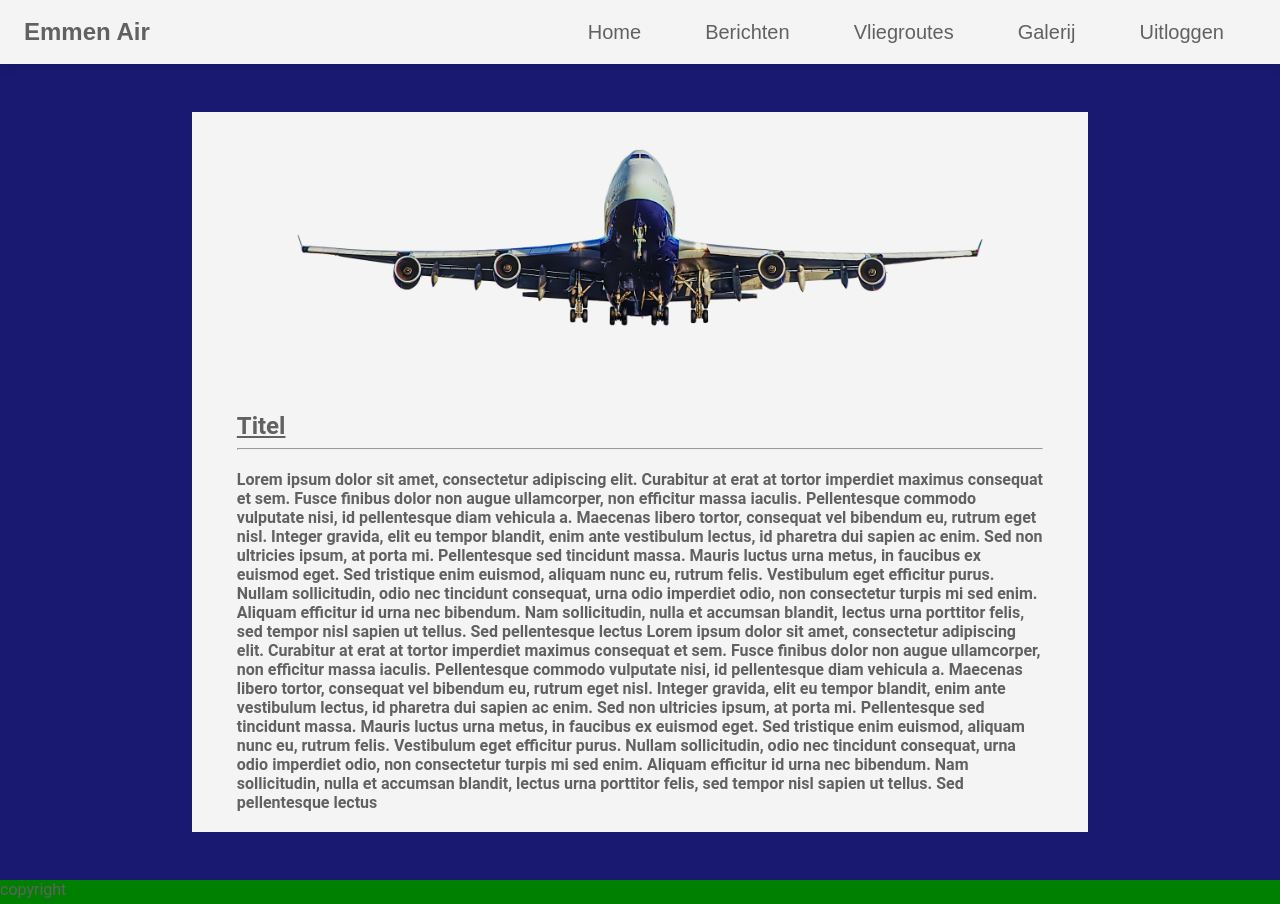
After one commit to StendenRepo/Emmen-air, a PHP site: page /infopage.php in a window 1280 px wide. The commit adds this page. Run offline with PHP 8.4, Linux system fonts and the light colour scheme.

Commit message:
infopagina aangemaakt en opgebouwd met een placeholder logo en artikel

```diff
--- /dev/null
+++ b/public/infopage.php
@@ -0,0 +1,91 @@
+<!DOCTYPE html>
+<html lang="en">
+    <head>
+        <?php include "../templates/header.php"; ?>
+    </head>
+    <body>
+        <div id=container>
+        <header>
+            <div class="logo">
+                <h1>Emmen Air</h1>
+            </div>
+            <div class="openMenu">
+                <i class="fa fa-bars"></i>
+            </div>
+            <ul class="nav-desktop">
+                <li><a href="#">Home</a></li>
+                <li><a href="#">Berichten</a></li>
+                <li><a href="#">Vliegroutes</a></li>
+                <li><a href="#">Galerij</a></li>
+                <li><a href="#">Uitloggen</a>
+            </ul>
+            <ul class="nav-mobile">
+                <li><a href="#">Home</a></li>
+                <li><a href="#">Berichten</a></li>
+                <li><a href="#">Vliegroutes</a></li>
+                <li><a href="#">Galerij</a></li>
+                <li><a href="#">Uitloggen</a></li>
+            </ul>
+        </header>
+        <script type="text/javascript" src="app.js"></script>
+            <main class=infopagina>
+                <div class=artikel-box>
+                    <div class="artikel-veld">
+                        <div class=afbeelding>
+                            <img src=assets/vliegtuig.png alt="vliegtuig"/>
+                        </div>
+                        <div class=titel>
+                            <h2><u>Titel</u></h2>
+                        </div>
+                        <hr>
+                        <div class=artikel>
+                            <b>
+                            Lorem ipsum dolor sit amet, consectetur adipiscing
+                            elit. Curabitur at erat at tortor imperdiet maximus
+                            consequat et sem. Fusce finibus dolor non augue
+                            ullamcorper, non efficitur massa iaculis. Pellentesque
+                            commodo vulputate nisi, id pellentesque diam
+                            vehicula a. Maecenas libero tortor, consequat vel
+                            bibendum eu, rutrum eget nisl. Integer gravida, elit eu
+                            tempor blandit, enim ante vestibulum lectus, id
+                            pharetra dui sapien ac enim. Sed non ultricies ipsum,
+                            at porta mi. Pellentesque sed tincidunt massa. Mauris
+                            luctus urna metus, in faucibus ex euismod eget. Sed
+                            tristique enim euismod, aliquam nunc eu, rutrum felis.
+                            Vestibulum eget efficitur purus. Nullam sollicitudin,
+                            odio nec tincidunt consequat, urna odio imperdiet
+                            odio, non consectetur turpis mi sed enim. Aliquam
+                            efficitur id urna nec bibendum. Nam sollicitudin, nulla
+                            et accumsan blandit, lectus urna porttitor felis, sed
+                            tempor nisl sapien ut tellus. Sed pellentesque lectus
+                            Lorem ipsum dolor sit amet, consectetur adipiscing
+                            elit. Curabitur at erat at tortor imperdiet maximus
+                            consequat et sem. Fusce finibus dolor non augue
+                            ullamcorper, non efficitur massa iaculis. Pellentesque
+                            commodo vulputate nisi, id pellentesque diam
+                            vehicula a. Maecenas libero tortor, consequat vel
+                            bibendum eu, rutrum eget nisl. Integer gravida, elit eu
+                            tempor blandit, enim ante vestibulum lectus, id
+                            pharetra dui sapien ac enim. Sed non ultricies ipsum,
+                            at porta mi. Pellentesque sed tincidunt massa. Mauris
+                            luctus urna metus, in faucibus ex euismod eget. Sed
+                            tristique enim euismod, aliquam nunc eu, rutrum felis.
+                            Vestibulum eget efficitur purus. Nullam sollicitudin,
+                            odio nec tincidunt consequat, urna odio imperdiet
+                            odio, non consectetur turpis mi sed enim. Aliquam
+                            efficitur id urna nec bibendum. Nam sollicitudin, nulla
+                            et accumsan blandit, lectus urna porttitor felis, sed
+                            tempor nisl sapien ut tellus. Sed pellentesque lectus
+                            </b>
+                        </div>
+                    </div>
+                </div>
+            </main>
+            <footer>
+                <p>
+                    copyright
+                </p>
+            </footer>
+        </div>
+    </body>
+</html>
--- a/public/stylesheet.css
+++ b/public/stylesheet.css
@@ -1,4 +1,131 @@
 * {
   margin: 0;
   padding: 0;
+  box-sizing: border-box;
+  font-family: "Roboto", sans-serif;
 }
+
+#container {
+  height: 100%;
+  width: 100%;
+  background-color: #191971;
+  color: #616161;
+}
+
+.overlay {
+  display: none;
+  position: fixed;
+  animation: fadeInAnimation ease 1s;
+  width: 100%;
+  height: 100%;
+  background-color: rgba(0, 0, 0, 0.77);
+}
+
+/* header en nav */
+
+header {
+  height: 8vh;
+  background-color: #f4f4f4;
+  display: flex;
+  align-items: center;
+  justify-content: space-between;
+  padding: 0 1.5rem;
+  box-shadow: 0 4px 8px 0 rgba(0, 0, 0, 0.1), 0 6px 20px 0 rgba(0, 0, 0, 0);
+}
+
+header i {
+  display: flex;
+  font-size: 2rem;
+}
+
+.logo h1 {
+  font-family: "Montserrat", sans-serif;
+  font-size: 1.5rem;
+}
+
+.nav-mobile {
+  display: none;
+  flex-direction: column;
+  list-style: none;
+  align-items: center;
+  justify-content: center;
+  position: fixed;
+  left: 0;
+  right: 0;
+  transition: top 1s ease;
+  background-color: white;
+  z-index: 10;
+}
+
+.nav-mobile li {
+  font-size: 1.25rem;
+  padding: 1rem 0;
+}
+
+.nav-mobile a {
+  text-decoration: none;
+  color: #616161;
+}
+
+.nav-desktop {
+  display: flex;
+  list-style: none;
+  flex-flow: row wrap;
+  align-items: center;
+  justify-content: space-between;
+}
+
+.nav-desktop a {
+  font-family: "Montserrat", sans-serif;
+  padding: 0 2rem;
+  font-size: 1.25rem;
+  text-decoration: none;
+  color: #616161;
+}
+
+.openMenu {
+  display: none;
+}
+
+/* informatie */
+
+main {
+  display: flex;
+  align-items: center;
+  flex-direction: column;
+}
+
+.artikel-box {
+  background-color: #f4f4f4;
+  max-width: 70%;
+  margin-top: 3rem;
+  margin-bottom: 3rem;
+}
+
+.artikel-veld {
+  margin-left: 5%;
+  margin-right: 5%;
+}
+
+.afbeelding img {
+  width: 100%;
+}
+
+.artikel {
+  padding-bottom: 20px;
+  padding-top: 20px;
+}
+
+hr {
+  margin-top: 8px;
+}
+
+/* footer*/
+
+footer {
+  width: 100%;
+  bottom: 0;
+  height: 3vh;
+  background-color: green;
+  /* position: absolute; */
+}
```
Also changed, not shown: public/index.php (+6 -6 lines), public/assets/vliegtuig.png (added).
